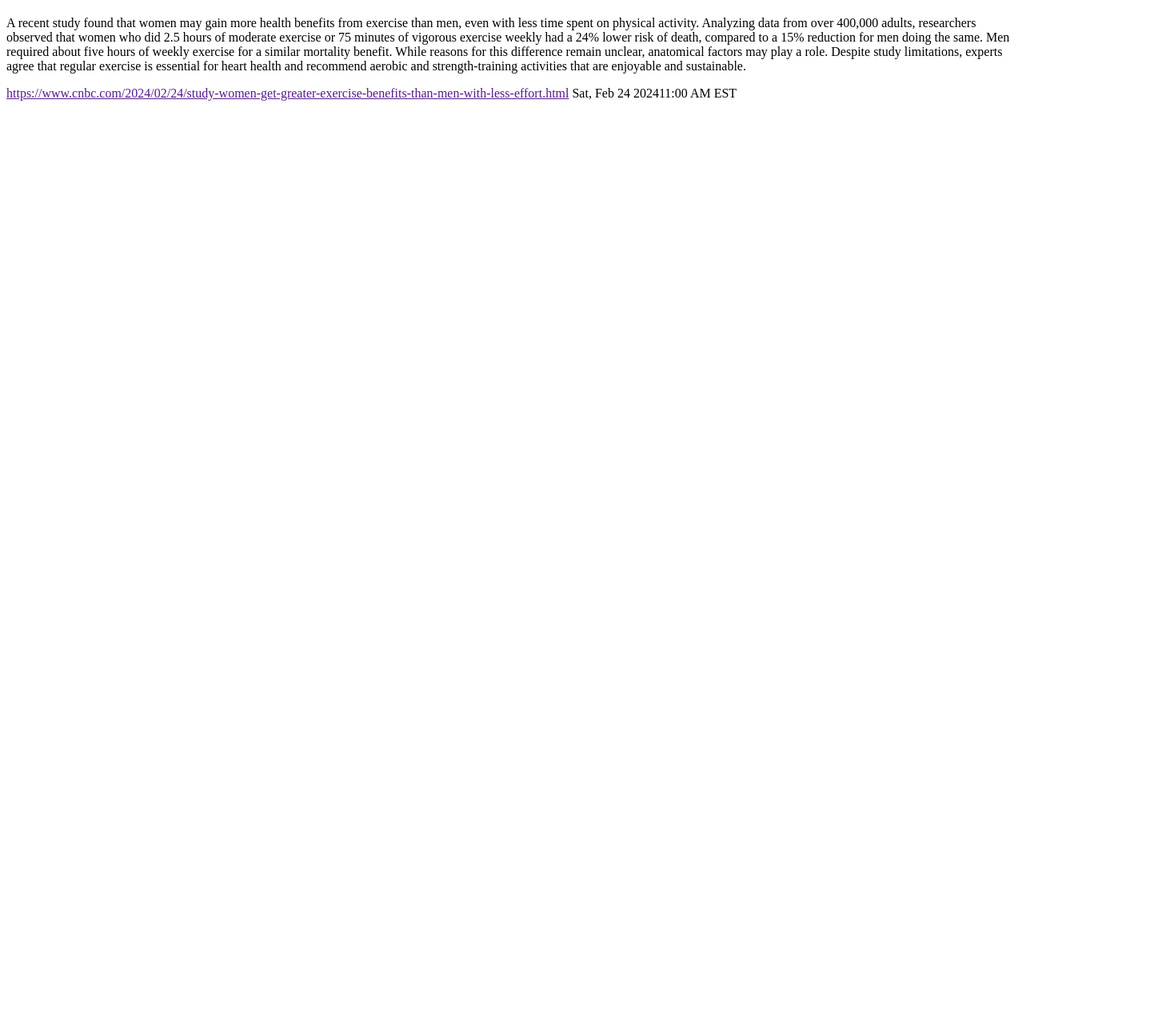
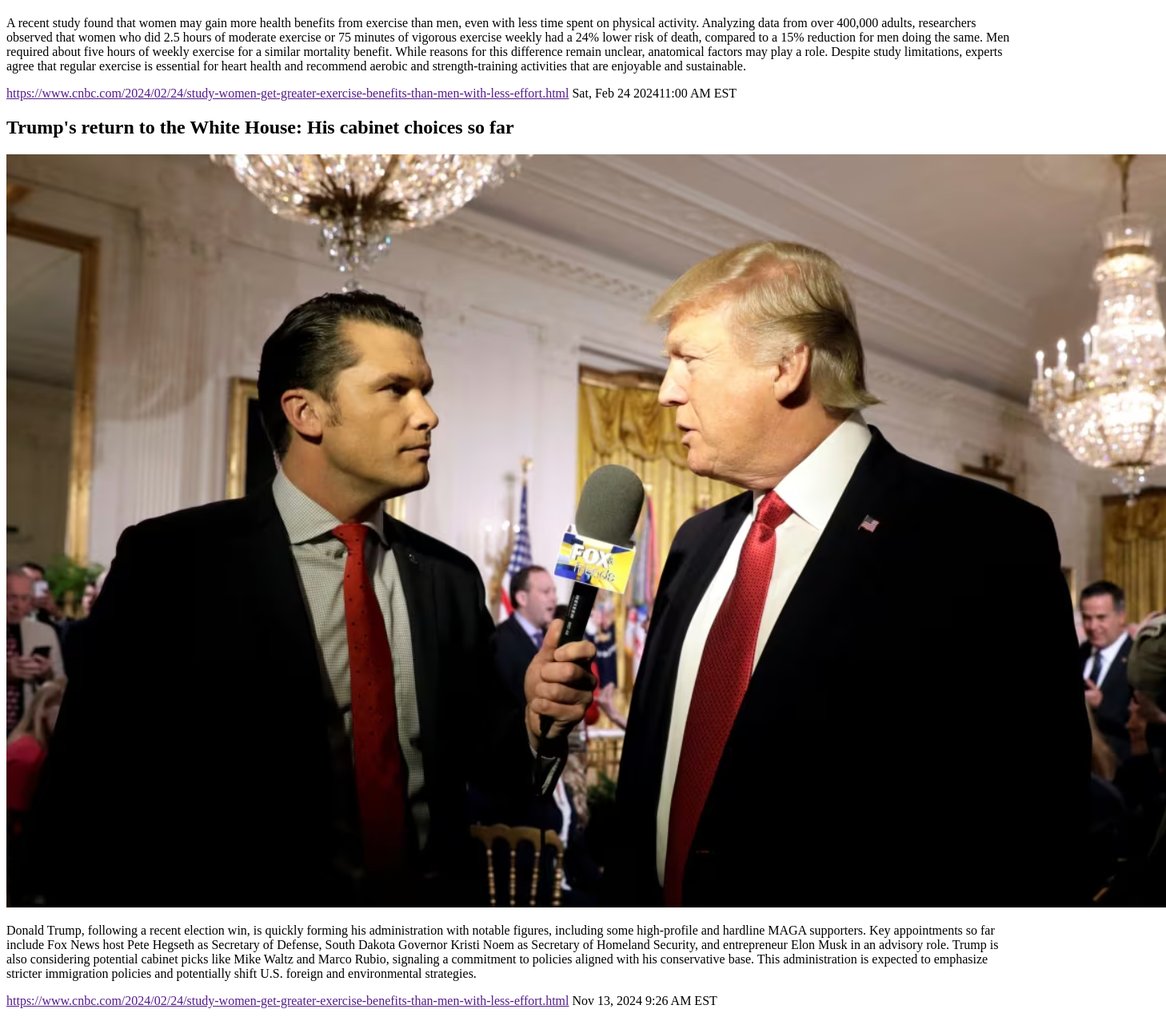
Before and after one commit to Simranjotkaur1/blog_2_2024, a plain HTML site: page index.html in a window 1280 px wide. Shown: the part 1740-3017 px from the top of the page at 80% size, 1458 px wide, since content can reach past the window. Before the commit the page ends 1882 px from the top, so only its background shows below. Drawn offline with Linux system fonts and the light colour scheme.

Commit message:
article 4

```diff
--- a/index.html
+++ b/index.html
@@ -41,6 +41,16 @@
                 <time>Sat, Feb 24 202411:00 AM EST</time>
             </p>
         </article-->
+        <article>
+            <h2>Trump's return to the White House: His cabinet choices so far</h2>
+            <img id="imgfood" src="./Screenshot 2024-11-13 at 11.07.52 AM.png" alt="article alt text here">
+
+           <p>Donald Trump, following a recent election win, is quickly forming his administration with notable figures, including some high-profile and hardline MAGA supporters. Key appointments so far include Fox News host Pete Hegseth as Secretary of Defense, South Dakota Governor Kristi Noem as Secretary of Homeland Security, and entrepreneur Elon Musk in an advisory role. Trump is also considering potential cabinet picks like Mike Waltz and Marco Rubio, signaling a commitment to policies aligned with his conservative base. This administration is expected to emphasize stricter immigration policies and potentially shift U.S. foreign and environmental strategies.</p>
+
+                <a href="">https://www.cnbc.com/2024/02/24/study-women-get-greater-exercise-benefits-than-men-with-less-effort.html</a>
+                <time>Nov 13, 2024 9:26 AM EST</time>
+            </p>
+        </article-->
     </main>
 </body>
 </html>
```
Also changed, not shown: Screenshot 2024-11-13 at 11.07.52 AM.png (added).
